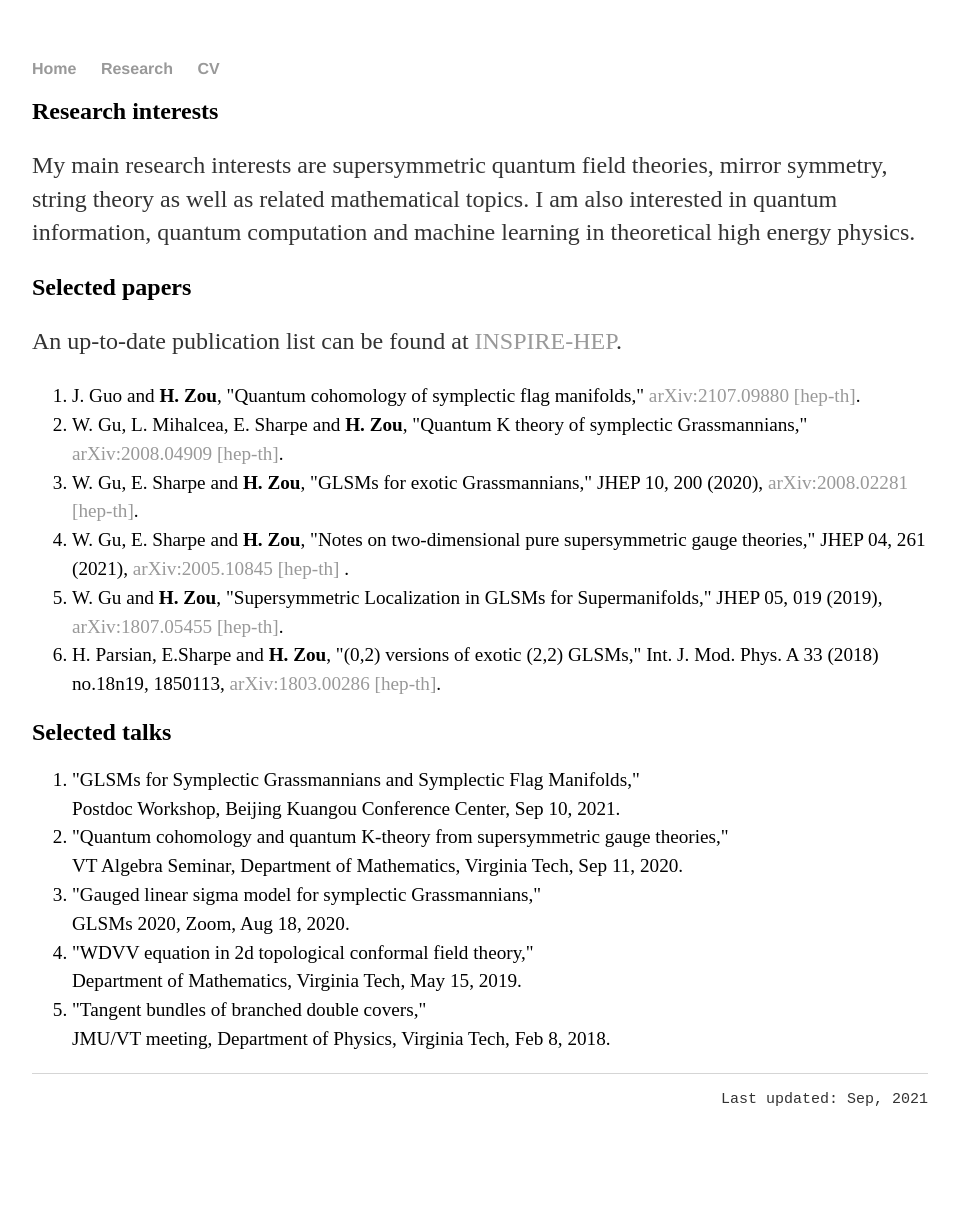
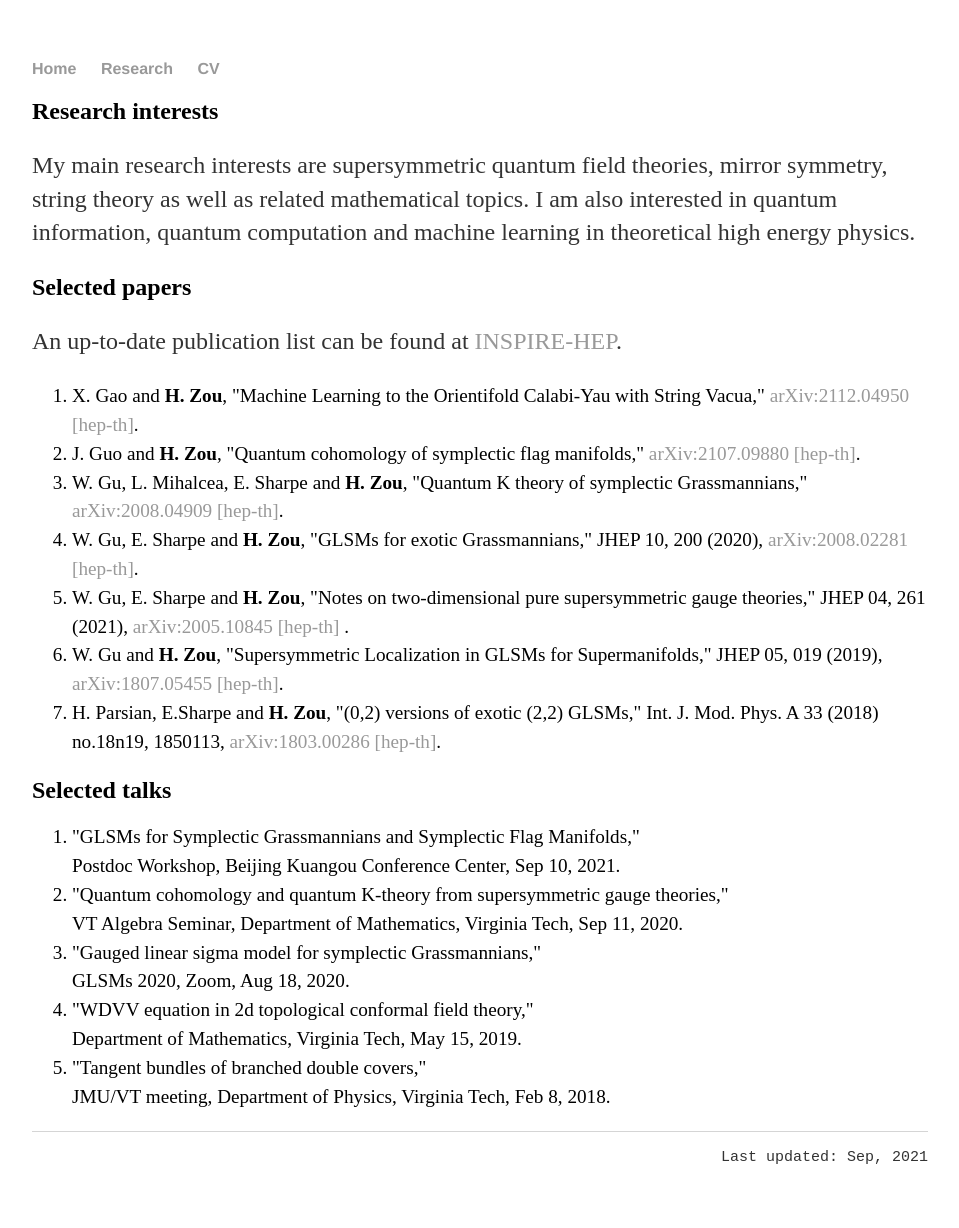
Before and after one commit to hhzou/hhzou.github.io, a Jekyll site: the page built from research/index.html, in a window 1280 px wide. Shown: the whole page, without its empty margins (160-1119 px from the left). Built offline with Jekyll 4.4.1, drawn with Linux system fonts in a browser that asks for light colours; before the commit the page ends 1170 px from its top, so only the background shows below that.

Commit message:
Update index.html

```diff
--- a/research/index.html
+++ b/research/index.html
@@ -11,6 +11,7 @@ title: Hao Zou - Research
 	<h2>Selected papers </h2>
 	<p> An up-to-date publication list can be found at <a href="https://inspirehep.net/authors/1056827" target="_blank" rel="noopener noreferrer">INSPIRE-HEP</a>. </p>
 	<ol style="font-size:1.2em; line-height: 150%">
+		<li>X. Gao and <strong>H. Zou</strong>, "Machine Learning to the Orientifold Calabi-Yau with String Vacua," <a href = "https://arxiv.org/abs/2112.04950"> arXiv:2112.04950 [hep-th]</a>. </li>
 		<li>J. Guo and <strong>H. Zou</strong>, "Quantum cohomology of symplectic flag manifolds," <a href = "https://arxiv.org/abs/2107.09880"> arXiv:2107.09880 [hep-th]</a>. </li>
 		<li>W. Gu, L. Mihalcea, E. Sharpe and <strong>H. Zou</strong>, "Quantum K theory of symplectic Grassmannians," <a href = "https://arxiv.org/abs/2008.04909"> arXiv:2008.04909 [hep-th]</a>. </li>
 		<li>W. Gu, E. Sharpe and <strong>H. Zou</strong>, "GLSMs for exotic Grassmannians," JHEP 10, 200 (2020), <a href = "https://arxiv.org/abs/2008.02281"> arXiv:2008.02281 [hep-th]</a>. </li>
```
